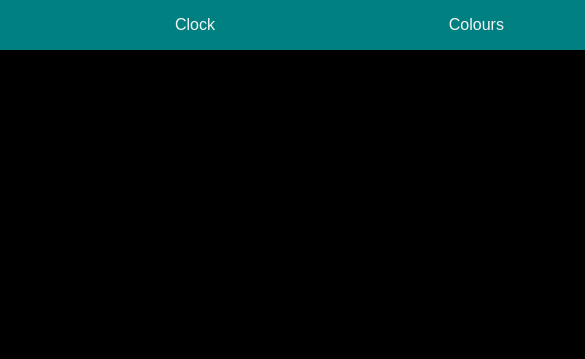
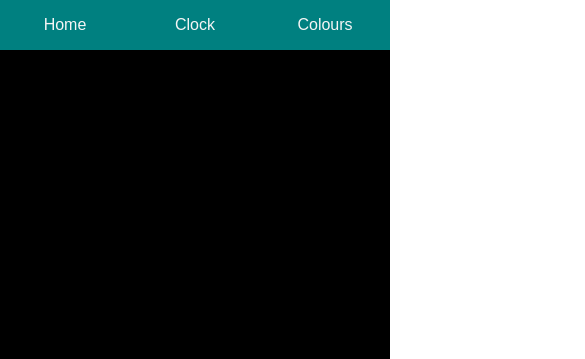
Before and after one commit to alexcriadog/JS-Games, a website built with Parcel: page src/clock.html in a window 390 px wide. Shown: the top 359 px of the page, 585 px wide, since content can reach past the window. Built offline with nearby package versions, Linux system fonts and the light colour scheme.

Commit message:
responsive bugs on diferent elements

```diff
--- a/src/assets/styles/layouts/_home.scss
+++ b/src/assets/styles/layouts/_home.scss
@@ -15,7 +15,7 @@
 
 nav {
   background-color: teal;
-  min-width: 100vh;
+  min-width: 100%;
 
   ul {
     list-style-type: none;
@@ -49,7 +49,7 @@ nav {
   flex: 1;
   background-color: black;
   color: aqua;
-  min-width: 100vh;
+  min-width: 100%;
   display: flex;
   flex-direction: column;
   min-height: 300px;
@@ -69,7 +69,7 @@ nav {
   justify-content: center;
   align-items: center;
   flex: 1;
-  min-width: 100vh;
+  min-width: 100%;
   display: flex;
   flex-direction: column;
   background-color: black;
```
Also changed, not shown: 1 other file.
